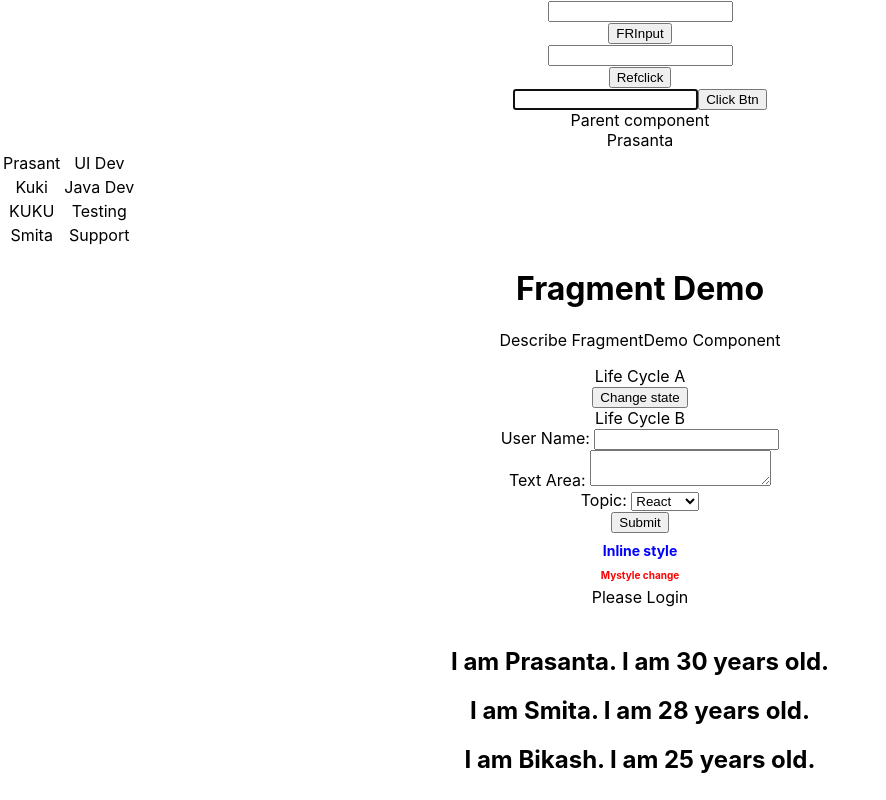
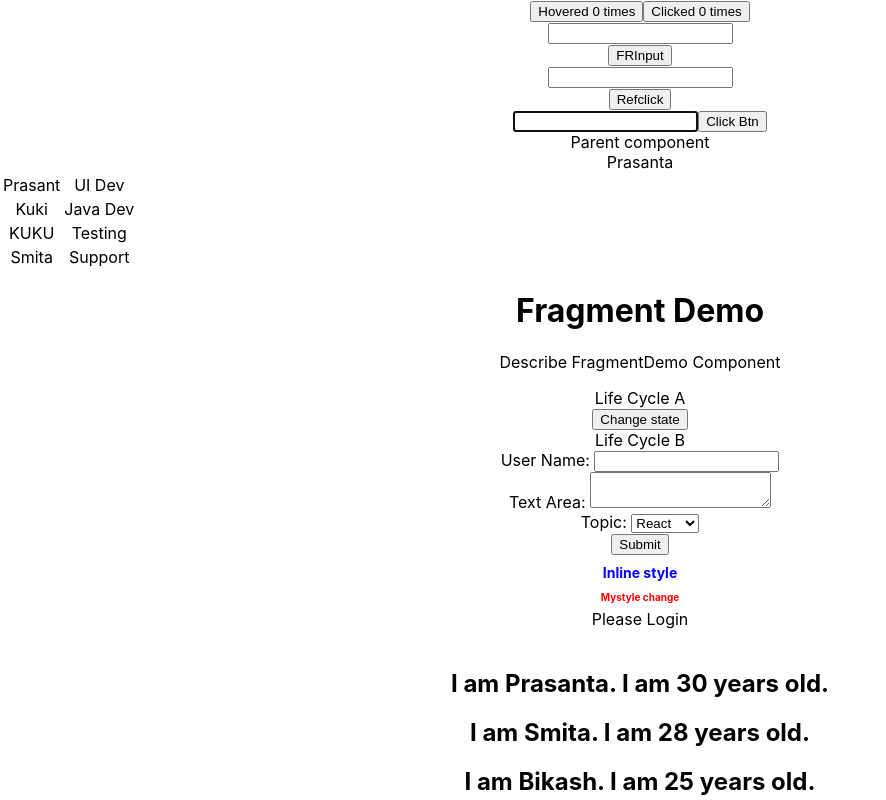
Before and after one commit to Prasanta1989/React-Learning, a React (Create React App) app: page / in a window 1280 px wide. Shown: the top 800 px of the page, without its empty margins (0-886 px from the left). Built offline with nearby package versions, Linux system fonts and the light colour scheme.

Commit message:
HigherOrder component

```diff
--- a/src/App.js
+++ b/src/App.js
@@ -22,9 +22,29 @@ import RefsDemo from "./component/RefsDemo"
 import FocusInput from "./component/FocusInput"
 import ParentFRInput from "./component/ParentFRInput"
 import Portal from "./component/Portal"
+import Hero from "./component/Hero"
+import ErrorBoundary from "./component/ErrorBoundary"
+import ClickCounter from "./component/ClickCounter"
+import HoverCounter from "./component/HoverCounter"
+
+
 function App() {
   return (
     <div className="App">
+      <HoverCounter />
+      <ClickCounter />
+      {/* <ErrorBoundary>
+        <Hero heroName="Prasanta" />
+      </ErrorBoundary>
+
+      <ErrorBoundary>
+        <Hero heroName="Biku" />
+      </ErrorBoundary>
+
+      <ErrorBoundary>
+        <Hero heroName= "Joker" />
+      </ErrorBoundary> */}
+
       <Portal />
       <ParentFRInput />
       <FocusInput />
--- /dev/null
+++ b/src/component/ClickCounter.js
@@ -0,0 +1,14 @@
+import React, { Component } from 'react'
+import withCounter from "./WithCounter"
+
+class ClickCounter extends Component {
+
+    render() {
+        const {count, increamentCount} = this.props
+        return (
+                <button onClick={increamentCount}> Clicked {count} times </button>
+        )
+    }
+}
+
+export default withCounter(ClickCounter, 2)
--- /dev/null
+++ b/src/component/ErrorBoundary.js
@@ -0,0 +1,33 @@
+import React, { Component } from 'react'
+
+class ErrorBoundary extends Component {
+    constructor(props) {
+        super(props)
+
+        this.state = {
+             hasError: false
+        }
+    }
+
+
+    static getDerivedStateFromError(error){
+        return{
+            hasError: true
+        }
+    }
+
+    componentDidCatch(error, info){
+        console.log(error)
+        console.log(info)
+    }
+
+
+    render() {
+       if(this.state.hasError){
+           return <h1>Something Wrong</h1>
+       }
+       return this.props.children
+    }
+}
+
+export default ErrorBoundary
--- /dev/null
+++ b/src/component/Hero.js
@@ -0,0 +1,16 @@
+// Error Boundary
+import React from 'react'
+
+function Hero({heroName}) {
+    if(heroName == "Joker"){
+        throw new Error("Not a hero");
+
+    }
+    return (
+        <div>
+           {heroName}
+        </div>
+    )
+}
+
+export default Hero
--- /dev/null
+++ b/src/component/HoverCounter.js
@@ -0,0 +1,14 @@
+import React, { Component } from 'react'
+import withCounter from "./WithCounter"
+
+class HoverCounter extends Component {
+
+    render() {
+        const {count, increamentCount} = this.props
+        return (
+                <button onMouseOver={increamentCount}> Hovered {count} times </button>
+        )
+    }
+}
+
+export default withCounter(HoverCounter, 4)
--- /dev/null
+++ b/src/component/WithCounter.js
@@ -0,0 +1,23 @@
+import React from "react"
+
+const withCounter = (WrappedComponent, increamentNumber) =>{
+    class WithCounter extends React.Component  {
+        constructor(props) {
+            super(props)
+
+            this.state = {
+                 count: 0
+            }
+        }
+        increamentCount= () =>{
+            this.setState(preState =>{
+                return{count: preState.count + increamentNumber}
+            })
+        }
+        render(){
+            return <WrappedComponent count= {this.state.count} and increamentCount= {this.increamentCount}/>
+        }
+    }
+    return WithCounter
+}
+export default withCounter
```
